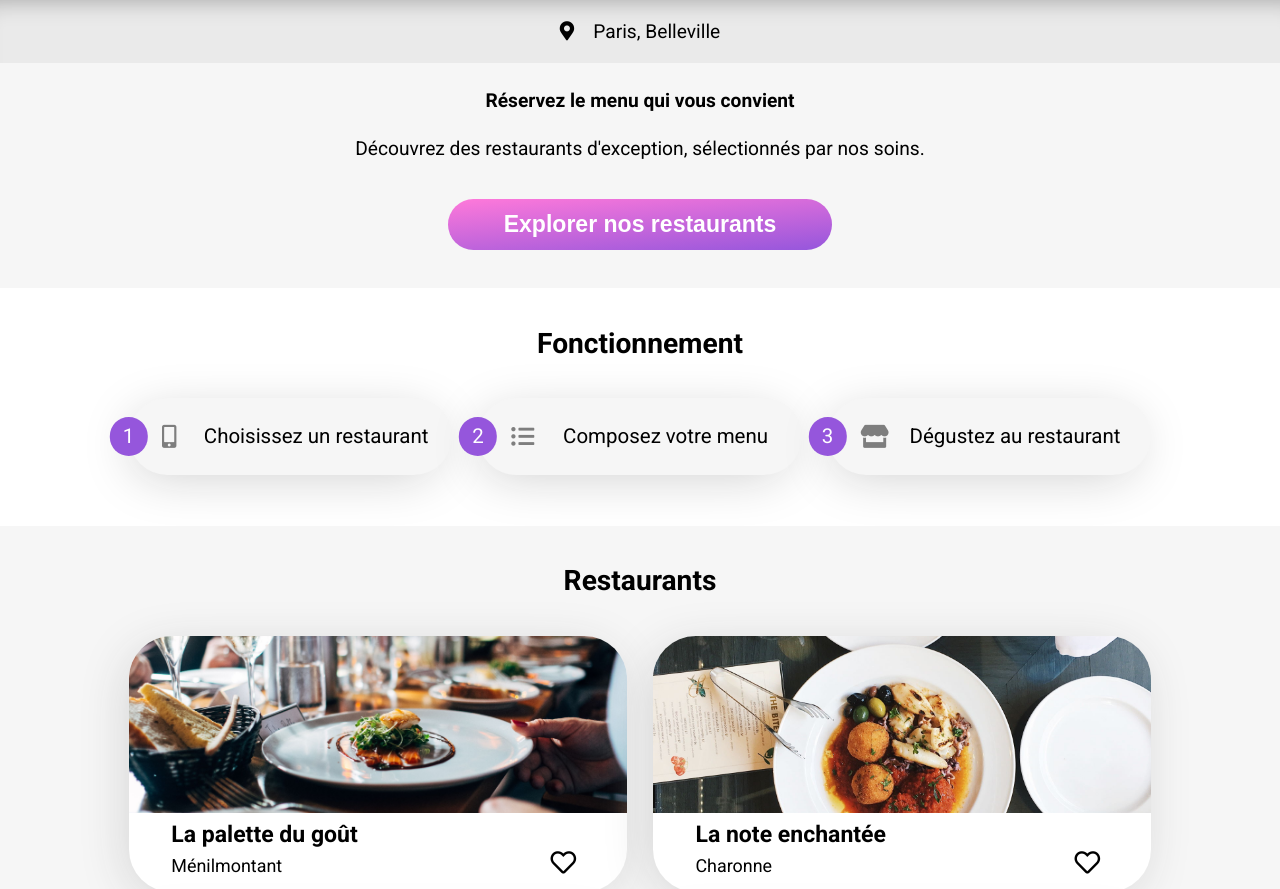
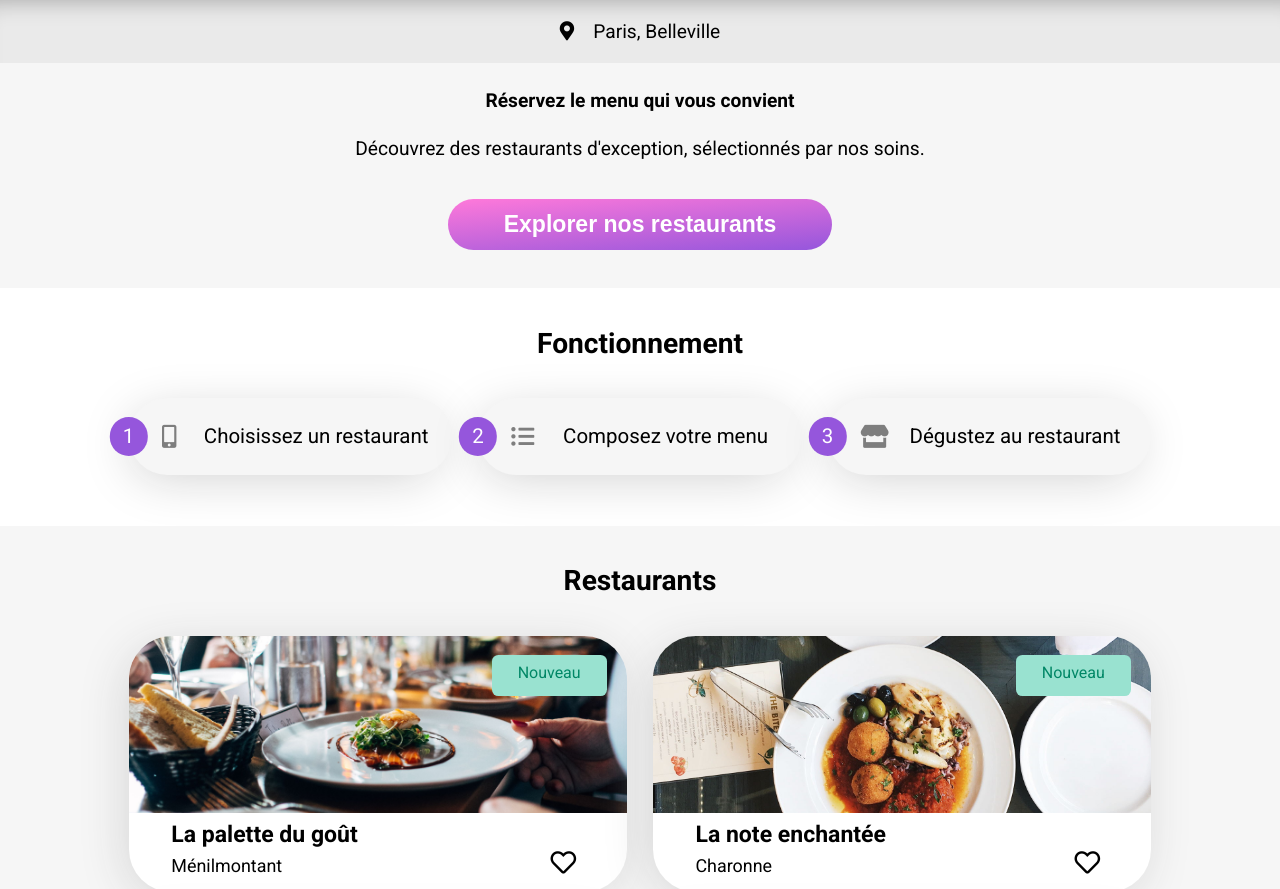
Before and after one commit to Djielo/Oh-My-Food, a plain HTML site: page index.html in a window 1280 px wide. Shown: the part 88-977 px from the top of the page. Drawn offline with Linux system fonts and the light colour scheme; a web font is replaced by a local one.

Commit message:
add "Nouveau" on txo cards

```diff
--- a/index.html
+++ b/index.html
@@ -66,7 +66,7 @@
                 <h2 class="restaurants__title">Restaurants</h2>
                 <div class="restaurants__cards">
                     <a href="web_pages_restos/lapalettedugout.html" class="restaurants__card">
-                        <div class="restocard__img">
+                        <div class="restocard__img new">
                             <img
                                 src="images/jay-wennington-N_Y88TWmGwA-unsplash.jpg"
                                 alt="Des couleurs pleins les yeux et des saveurs pleins la bouche à travers cette merveille de saumon façon sushi, surmonté de sa saint-jacques flambée sur son lit cressonnier"
@@ -81,7 +81,7 @@
                         </div>
                     </a>
                     <a href="web_pages_restos/lanoteenchantee.html" class="restaurants__card">
-                        <div class="restocard__img">
+                        <div class="restocard__img new">
                             <img
                                 src="images/stil-u2Lp8tXIcjw-unsplash.jpg"
                                 alt="Enchanté votre palais avec cette assiette de poulet façon basquaise"
--- a/scss-css/responsive.scss
+++ b/scss-css/responsive.scss
@@ -163,6 +163,16 @@
         border-radius: 4.333vw 4.333vw 0 0;
     }
 
+    .new {
+        &::after {
+            top: 1.6vw;
+            right: 1.8vw;
+            padding: 0.7vw;
+            height: 4vw;
+            width: 11vw;
+        }
+    }
+
     .restocard__details {
         display: flex;
         flex-direction: column;
@@ -323,6 +333,16 @@
 
     .restocard__img {
         border-radius: 3.333vw 3.333vw 0 0;
+    }
+
+    .new {
+        &::after {
+            top: 1.5vw;
+            right: 1.6vw;
+            padding: 0.6vw;
+            height: 3.2vw;
+            width: 9vw;
+        }
     }
 
     .restocard__details {
@@ -546,7 +566,7 @@
 
         .cards__title {
             h3 {
-                margin: .8vw 0 0 2vw;
+                margin: 0.8vw 0 0 2vw;
                 font-size: 1.3vw;
             }
 
--- a/scss-css/style.scss
+++ b/scss-css/style.scss
@@ -202,6 +202,7 @@ header {
 }
 
 .restocard__img {
+    position: relative;
     height: 100%;
     width: 100%;
     border-radius: 5.333vw 5.333vw 0 0;
@@ -212,6 +213,22 @@ header {
         height: 100%;
         -o-object-fit: cover;
         object-fit: cover;
+    }
+}
+
+.new {
+    &::after {
+        position: absolute;
+        content: "Nouveau";
+        top: 4vw;
+        right: 4vw;
+        color: #008766;
+        padding: 1.1vw;
+        background-color: $tertiary;
+        height: 7vw;
+        width: 18vw;
+        text-align: center;
+        border-radius: 0.5vw;
     }
 }
 
```
Also changed, not shown: scss-css/responsive.css, scss-css/style.css, 2 other files. Lines whose indentation alone changed are shown as unchanged.
